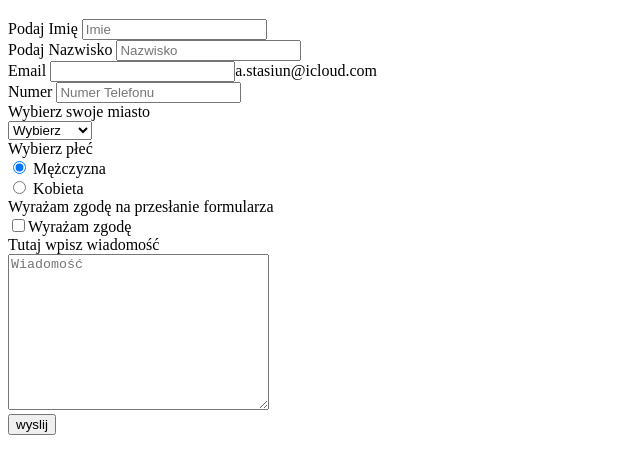
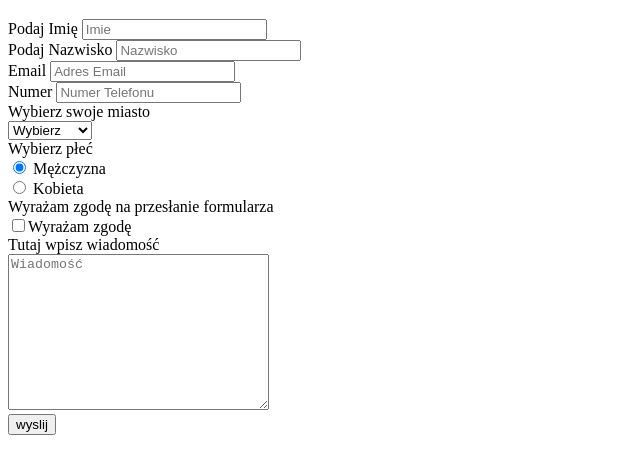
Before and after one commit to Stachoo99/formularz-zadanie, a plain HTML site: page index.html in a window 1280 px wide. Shown: the part 61-534 px from the top of the page, without its empty margins (0-640 px from the left). Drawn offline with Linux system fonts and the light colour scheme.

Commit message:
koniec-zadania

```diff
--- a/index.html
+++ b/index.html
@@ -15,8 +15,7 @@
         <label for="Imie">Podaj Nazwisko</label>
         <input type="text" placeholder="Nazwisko"><br>
         <label for="Email">Email</label>
-        <input type="email" name="_replyto">a.stasiun@icloud.com<br>
-<!--        <input type="email" placeholder="Adres Email"><br>-->
+        <input type="email" placeholder="Adres Email"><br>
         <label for="number">Numer</label>
         <input type="number" placeholder="Numer Telefonu"><br>
          <label for="Miasto">Wybierz swoje miasto</label><br>
```
